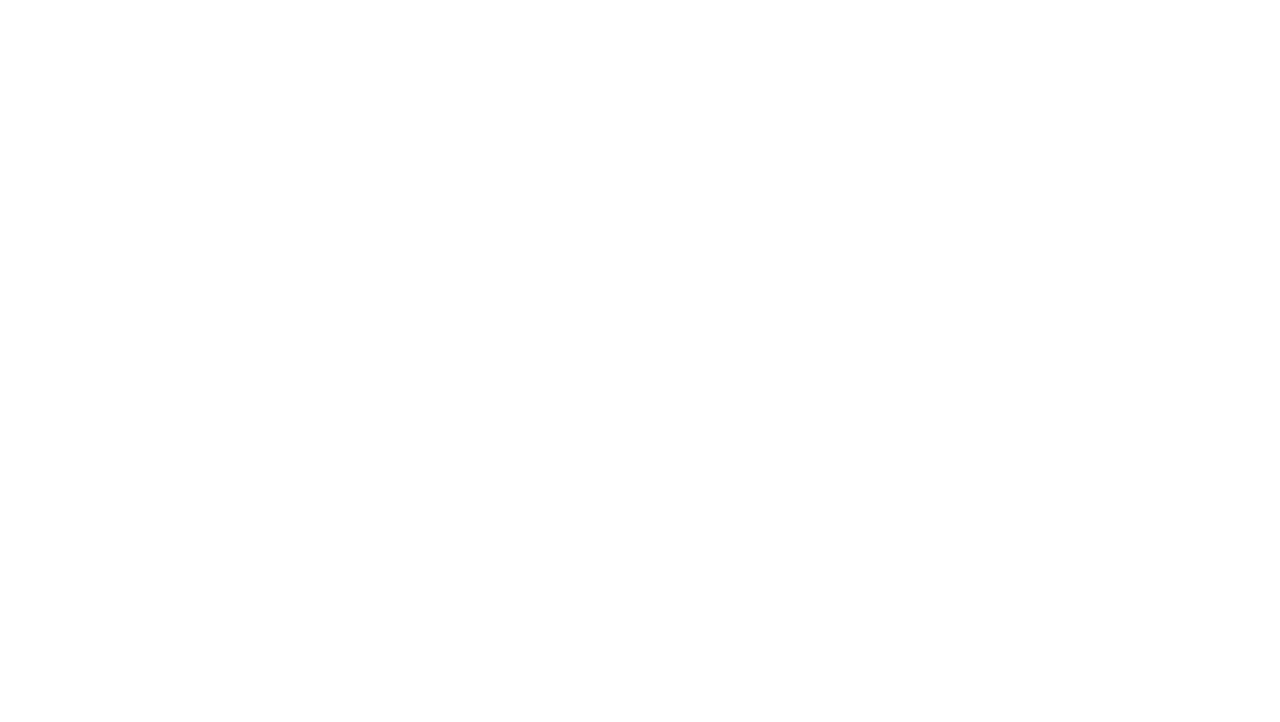
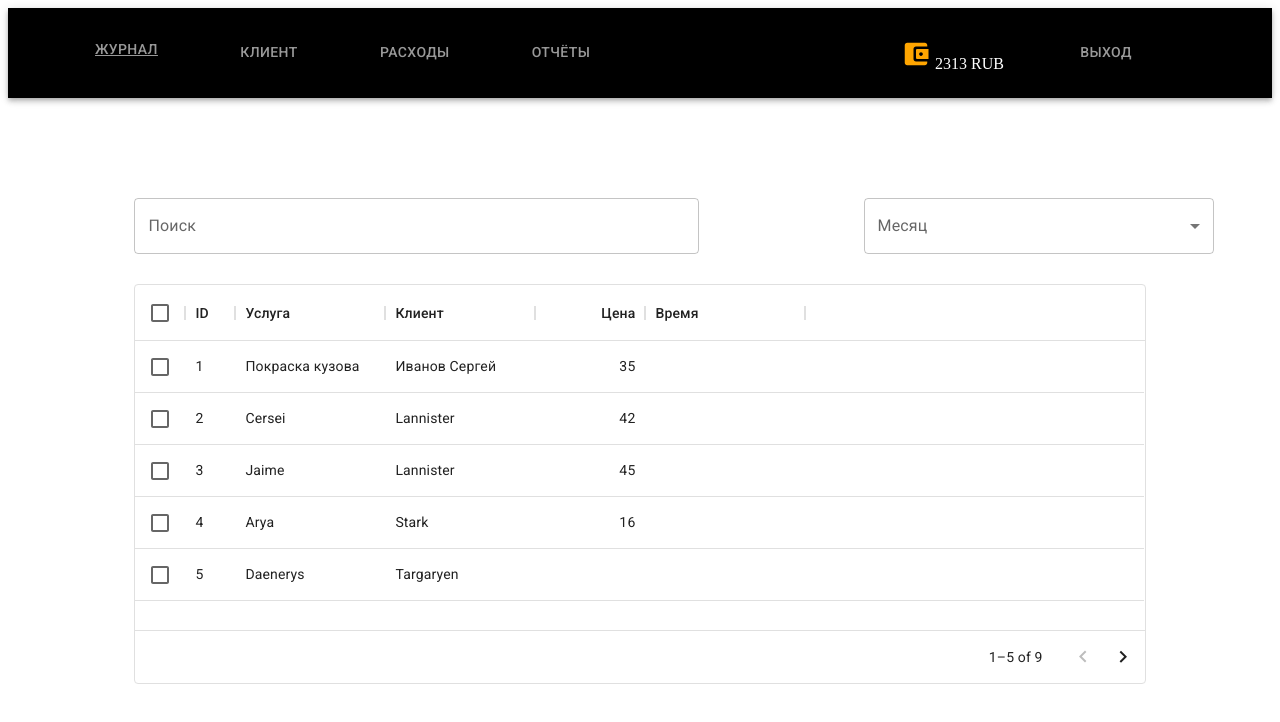
Before and after one commit to magadov/detailing-front, a React (Create React App) app: page /journal in a window 1280 px wide. Before the commit this address had no page. Shown: the top 722 px of the page. Built offline with nearby package versions, Linux system fonts and the light colour scheme.

Commit message:
Вывел макет таблицы журнала услуг

```diff
--- a/package.json
+++ b/package.json
@@ -7,6 +7,7 @@
     "@emotion/styled": "^11.8.1",
     "@mui/icons-material": "^5.6.1",
     "@mui/material": "^5.6.1",
+    "@mui/x-data-grid": "^5.9.0",
     "@testing-library/jest-dom": "^5.16.4",
     "@testing-library/react": "^12.1.4",
     "@testing-library/user-event": "^13.5.0",
--- a/src/components/App.jsx
+++ b/src/components/App.jsx
@@ -1,12 +1,14 @@
 // import SignInPage from "./Pages/SignIn/SignInPage";
 import { Route ,Routes } from "react-router-dom";
 import Header from './Header/Header';
+import JournalPage from './Pages/JournalPage/JournalPage';
 
 function App() {
   return (
     <Routes>
       {/*<Route path="/signIn" element={<SignInPage />} />*/}
-    <Route path='/' element={<Header />} />
+      <Route path='/' element={<Header />} />
+      <Route path='/journal' element = {<JournalPage />} />
     </Routes>
   );
 }
--- a/src/components/Header/Header.jsx
+++ b/src/components/Header/Header.jsx
@@ -6,9 +6,11 @@ import { Tab, Tabs } from "@mui/material";
 import { useState } from "react";
 import css from "./header.module.css";
 import Wallet from "@mui/icons-material/AccountBalanceWalletRounded";
+import { NavLink } from 'react-router-dom';
 
 const Header = () => {
   const [value, setValue] = useState();
+  const [malue, setMalue] = useState();
   const headerStyle = { background: "black", height: 90 };
   const walletStyle = { color: "orange", fontSize: 30, marginTop: 10 };
   const navbarStyle = { marginRight: 50 };
@@ -27,7 +29,7 @@ const Header = () => {
                   onChange={(e, value) => setValue(value)}
                   TabIndicatorProps={{ style: { backgroundColor: "orange" } }}
                 >
-                  <Tab style={navbarStyle} label="Журнал" />
+                  <Tab style={navbarStyle} as={NavLink} to='/journal' label="Журнал" />
                   <Tab style={navbarStyle} label="Клиент" />
                   <Tab style={navbarStyle} label="Расходы" />
                   <Tab style={navbarStyle} label="Отчёты" />
@@ -42,8 +44,8 @@ const Header = () => {
                   <Tabs
                     style={tabStyle}
                     textColor="inherit"
-                    value={value}
-                    onChange={(e, value) => setValue(value)}
+                    value={malue}
+                    onChange={(e, malue) => setMalue(malue)}
                     TabIndicatorProps={{ style: { backgroundColor: "orange" } }}
                   >
                     <Tab style={navbarStyle} label="Выход" />
--- /dev/null
+++ b/src/components/Journale/Journal.jsx
@@ -0,0 +1,92 @@
+import * as React from 'react';
+import { DataGrid } from '@mui/x-data-grid';
+import { Box, FormControl, InputLabel, MenuItem, Select, TextField } from '@mui/material';
+import css from './journal.module.css'
+
+const columns = [
+  {
+    field: 'id',
+    headerName: 'ID',
+    width: 50
+  },
+  {
+    field: 'firstName',
+    headerName: 'Услуга',
+    width: 150,
+    editable: true,
+  },
+  {
+    field: 'lastName',
+    headerName: 'Клиент',
+    width: 150,
+    editable: true,
+  },
+  {
+    field: 'age',
+    headerName: 'Цена',
+    type: 'number',
+    width: 110,
+    editable: true,
+  },
+  {
+    field: 'fullName',
+    headerName: 'Время',
+    description: 'This column has a value getter and is not sortable.',
+    sortable: false,
+    width: 160,
+  },
+];
+
+const rows = [
+  { id: 1, lastName: 'Иванов Сергей', firstName: 'Покраска кузова', age: 35 },
+  { id: 2, lastName: 'Lannister', firstName: 'Cersei', age: 42 },
+  { id: 3, lastName: 'Lannister', firstName: 'Jaime', age: 45 },
+  { id: 4, lastName: 'Stark', firstName: 'Arya', age: 16 },
+  { id: 5, lastName: 'Targaryen', firstName: 'Daenerys', age: null },
+  { id: 6, lastName: 'Melisandre', firstName: null, age: 150 },
+  { id: 7, lastName: 'Clifford', firstName: 'Ferrara', age: 44 },
+  { id: 8, lastName: 'Frances', firstName: 'Rossini', age: 36 },
+  { id: 9, lastName: 'Roxie', firstName: 'Harvey', age: 65 },
+];
+
+
+
+export default function Journal() {
+
+  const [age, setAge] = React.useState('');
+  const handleChange = (event) => {
+    setAge(event.target.value);
+  };
+  const searchStyle = { width: 700, marginRight: 165}
+  return (
+    <div style={{ height: 400, width: '80%', margin: '100px auto' }}>
+      <div className={css.search}>
+        <TextField style={searchStyle} id="outlined-basic" label="Поиск" variant="outlined" />
+        <Box sx={{ minWidth: 120 }}>
+          <FormControl sx= {{width: 350}} >
+            <InputLabel id="demo-simple-select-label">Месяц</InputLabel>
+            <Select
+              labelId="demo-simple-select-label"
+              id="demo-simple-select"
+              value={age}
+              label="Age"
+              onChange={handleChange}
+            >
+              <MenuItem value={10}>Ten</MenuItem>
+              <MenuItem value={20}>Twenty</MenuItem>
+              <MenuItem value={30}>Thirty</MenuItem>
+            </Select>
+          </FormControl>
+        </Box>
+      </div>
+      <DataGrid
+        rows={rows}
+        columns={columns}
+        pageSize={5}
+        rowsPerPageOptions={[5]}
+        checkboxSelection
+        disableSelectionOnClick
+      />
+    </div>
+  );
+}
--- /dev/null
+++ b/src/components/Journale/journal.module.css
@@ -0,0 +1,4 @@
+.search {
+  display: flex;
+  margin-bottom: 30px;
+}
--- /dev/null
+++ b/src/components/Pages/JournalPage/JournalPage.jsx
@@ -0,0 +1,14 @@
+import React from 'react';
+import Journal from '../../Journale/Journal';
+import Header from '../../Header/Header';
+
+const JournalPage = () => {
+  return (
+    <div>
+      <Header />
+      <Journal />
+    </div>
+  );
+};
+
+export default JournalPage;
```
Also changed, not shown: 1 other file (tests, documents, lock files or other folders).
